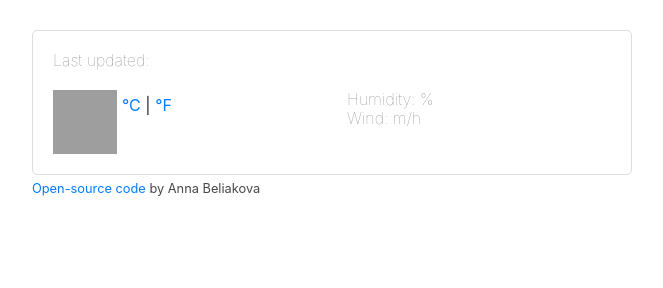
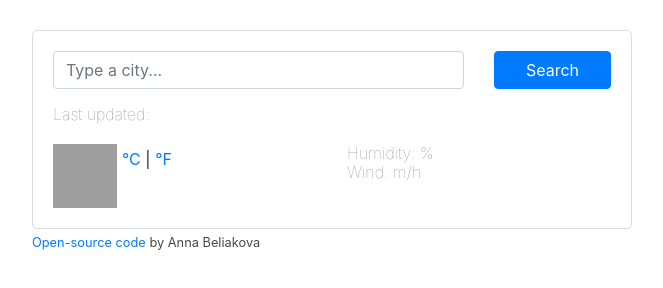
Before and after one commit to belyakova1407/weather-app-vanilla, a plain HTML site: page index.html in a window 1280 px wide. Shown: the whole page, without its empty margins (308-971 px from the left). Drawn offline with nearby package versions, Linux system fonts and the light colour scheme; no server answers; grey boxes are pictures that could not be loaded.

Commit message:
added search engine

```diff
--- a/index.html
+++ b/index.html
@@ -18,6 +18,26 @@
     <div class="container">
       <div class="weather-app-wrapper">
         <div class="weather-app">
+          <form id="search-form" class="mb-3">
+            <div class="row">
+              <div class="col-9">
+                <input
+                  type="search"
+                  placeholder="Type a city..."
+                  class="form-control"
+                  id="city-input"
+                  autocomplete="off"
+                />
+              </div>
+              <div class="col-3">
+                <input
+                  type="submit"
+                  value="Search"
+                  class="btn btn-primary w-100"
+                />
+              </div>
+            </div>
+          </form>
           <div class="overview">
             <h1 id="city"></h1>
             <ul>
--- a/src/index.js
+++ b/src/index.js
@@ -43,6 +43,16 @@ function displayTemperature(response) {
   iconElement.setAttribute("alt", response.data.weather[0].description);
 }
 
-let apiKey = "5f928f6fdcef3a884fbde90b505b3440";
-let apiUrl = `https://api.openweathermap.org/data/2.5/weather?q=Paris&appid=${apiKey}&units=metric`;
-axios.get(apiUrl).then(displayTemperature);
+function search(city) {
+  let apiKey = "5f928f6fdcef3a884fbde90b505b3440";
+  let apiUrl = `https://api.openweathermap.org/data/2.5/weather?q=${city}&appid=${apiKey}&units=metric`;
+  axios.get(apiUrl).then(displayTemperature);
+}
+function handleSubmit(event) {
+  event.preventDefault();
+  let cityInputElement = document.querySelector("#city-input");
+  search(cityInputElement.value);
+}
+
+let form = document.querySelector("#search-form");
+form.addEventListener("submit", handleSubmit);
```
